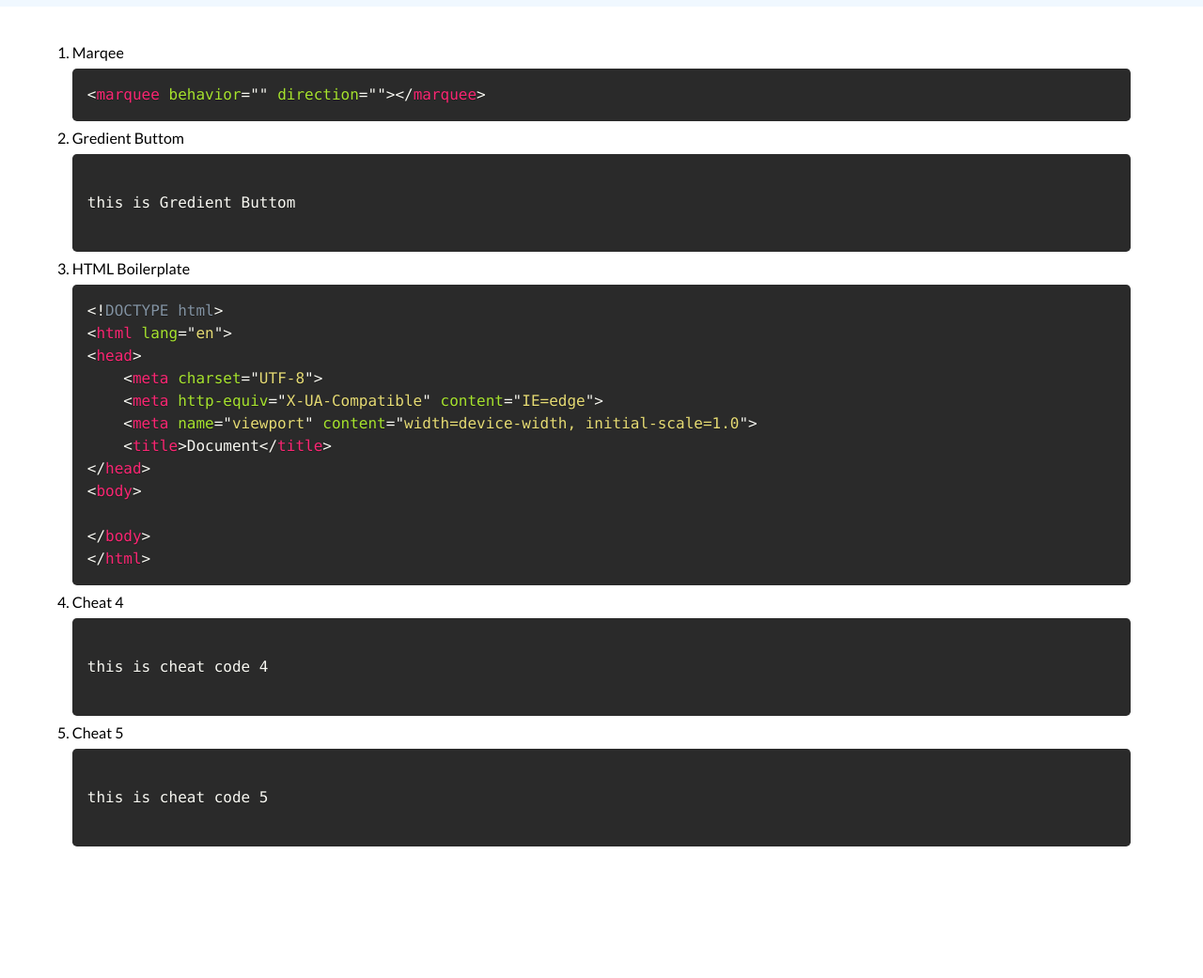
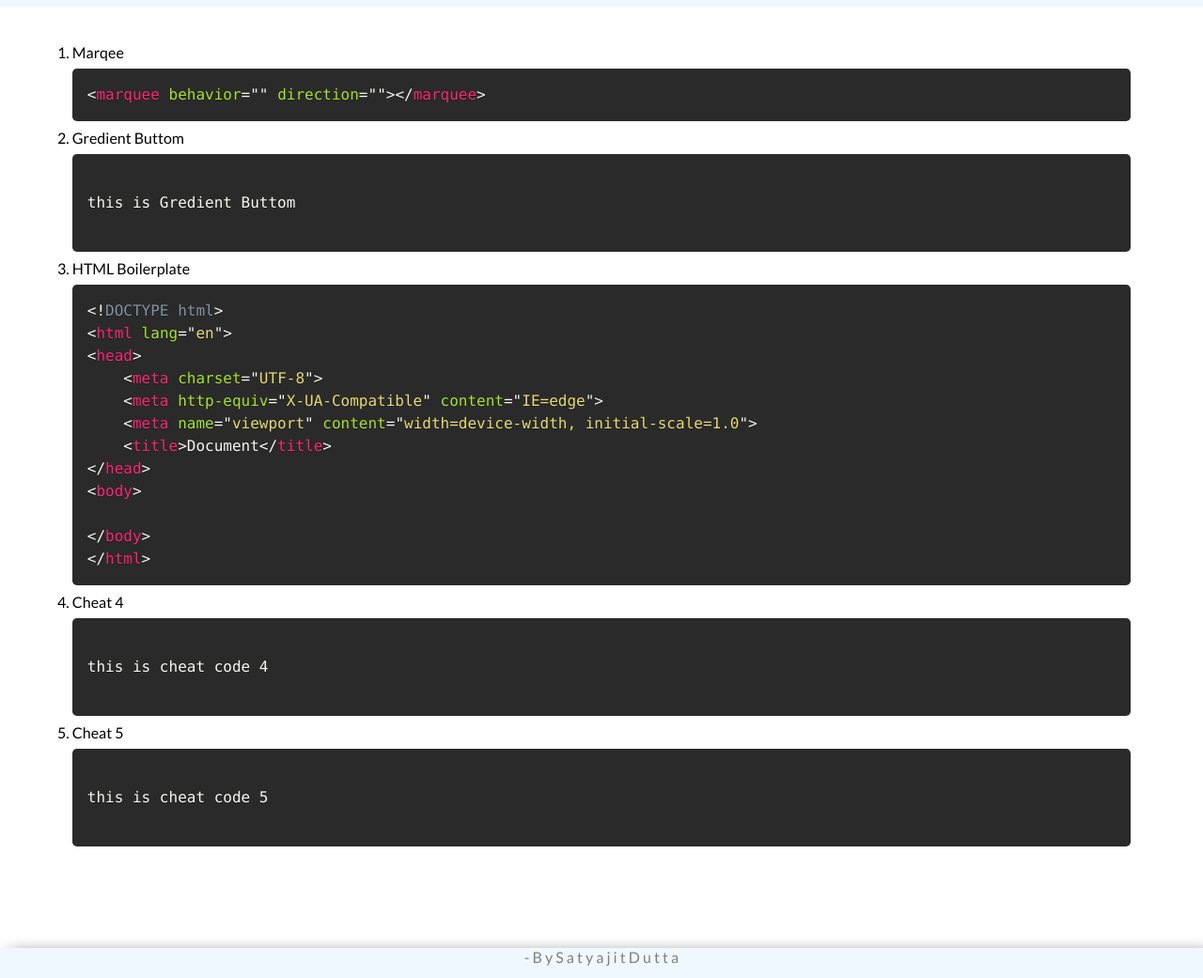
Before and after one commit to Sdalpha/cheatSheet, a plain HTML site: page index.html in a window 1280 px wide. Shown: the part 54-1095 px from the top of the page at 94% size. Before the commit the page ends 1063 px from the top, so only its background shows below. Drawn offline with Linux system fonts and the light colour scheme.

Commit message:
footer update-1

```diff
--- a/index.html
+++ b/index.html
@@ -54,6 +54,9 @@ this is cheat code 5
             </li>
         </ol>
     </div>
+    <footer class="owner">
+        <p class="owner"> - B y S a t y a j i t D u t t a</p>
+    </footer>
 </body>
 
 </html>
--- a/style.css
+++ b/style.css
@@ -28,3 +28,10 @@ nav{
     width: 88vw;
     margin: auto;
 }
+footer{
+    text-align: center;
+    background-color: aliceblue;
+    color: gray;
+    height: 2rem;
+    filter: drop-shadow(10px 10px 10px black);
+}
```
